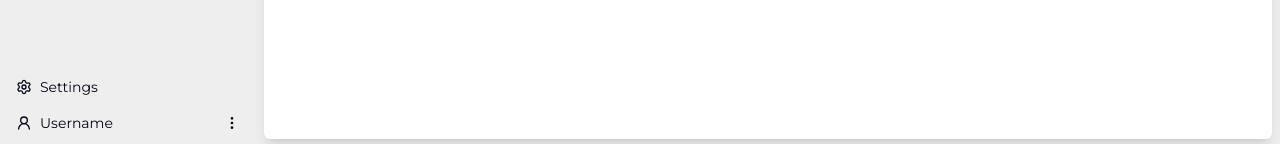
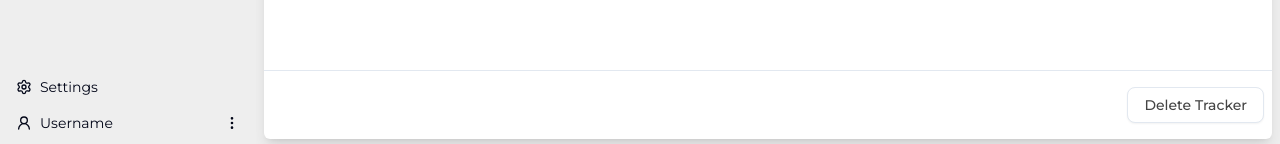
Before and after one commit to lengyangweb/exp-tracker-v2, a Next.js app: page /manage-expense/1 in a window 1280 px wide. Shown: the part 653-797 px from the top of the page. Built offline with nearby package versions, Linux system fonts and the light colour scheme; no server answers.

Commit message:
more adjustment

```diff
--- a/src/app/manage-expense/[id]/add-transaction-form.jsx
+++ b/src/app/manage-expense/[id]/add-transaction-form.jsx
@@ -58,7 +58,6 @@ const AddTransactionForm = ({ trackerId, setRefetch }) => {
 
   const onSubmit = async(data) => {
     setIsSubmitting(true);
-    console.log('Form Data', data);
     const { amount } = data;
 
     const amountValidationResult = dollarNumber.safeParse(amount);
--- a/src/app/manage-expense/[id]/page.jsx
+++ b/src/app/manage-expense/[id]/page.jsx
@@ -6,10 +6,12 @@ import { useEffect, useState } from "react";
 import MenuBar from "@/components/shared/menu-bar";
 import AddTransactionForm from "./add-transaction-form";
 import TransactionHistory from "./transaction-history";
+import { Button } from "@/components/ui/button";
 
 export default function Page() {
   const params = useParams();
   const { id } = params;
+
   const [histories, setHistories] = useState([]);
   const [refetch, setRefetch] = useState(true);
 
@@ -36,8 +38,8 @@ export default function Page() {
 
   return (
     <MenuBar pageTitle="View Expenses">
-      <div className="px-4 py-2">
-        <div className="flex gap-2">
+      <div className="px-4 py-2 h-full">
+        <div className="flex gap-4">
           <div className="flex flex-col gap-2">
             <BalanceCard histories={histories} />
             <div className="w-100">
@@ -55,6 +57,11 @@ export default function Page() {
           </div>
         </div>
         {/* Additional content for managing expenses can be added here */}
+        <div className="absolute left-0 bottom-0 border-t w-full py-4 px-2">
+          <div className="w-full flex justify-end">
+            <Button variant="outline">Delete Tracker</Button>
+          </div>
+        </div>
       </div>
     </MenuBar>
   )
--- a/src/app/manage-expense/[id]/transaction-history.jsx
+++ b/src/app/manage-expense/[id]/transaction-history.jsx
@@ -15,7 +15,7 @@ function TransactionHistory({ histories = [], setRefetch }) {
         </div>
       )}
       {histories.length > 0 && (
-        <Card className="p-0 w-130 shadow-xl rounded-lg">
+        <Card className="p-0 w-130 shadow-xl rounded-lg gap-0">
           <div className="flex flex-col gap-2">
             <div className="flex flex-col border-b gap-2 py-2 px-4 bg-neutral-100 rounded-t-lg">
               <CardTitle>Transaction Histories</CardTitle>
@@ -25,7 +25,7 @@ function TransactionHistory({ histories = [], setRefetch }) {
               </div>
             </div>
             {/* Transaction Histories */}
-            <div className="h-96 max-h-96 overflow-y-auto w-full">
+            <div className="h-102 max-h-102 overflow-y-auto w-full">
               {histories.map((history) => (
                 <TransactionHistoryItem
                   key={crypto.randomUUID()}
--- a/src/components/shared/menu-bar.jsx
+++ b/src/components/shared/menu-bar.jsx
@@ -18,7 +18,7 @@ const MenuBar = ({ pageTitle, rightHeader, children }) => {
           </header>
 
           {/* Main content goes here */}
-          <main className='p-2'>{children}</main>
+          <main className='h-full w-full'>{children}</main>
         </SidebarInset>
       </SidebarProvider>
   )
```
